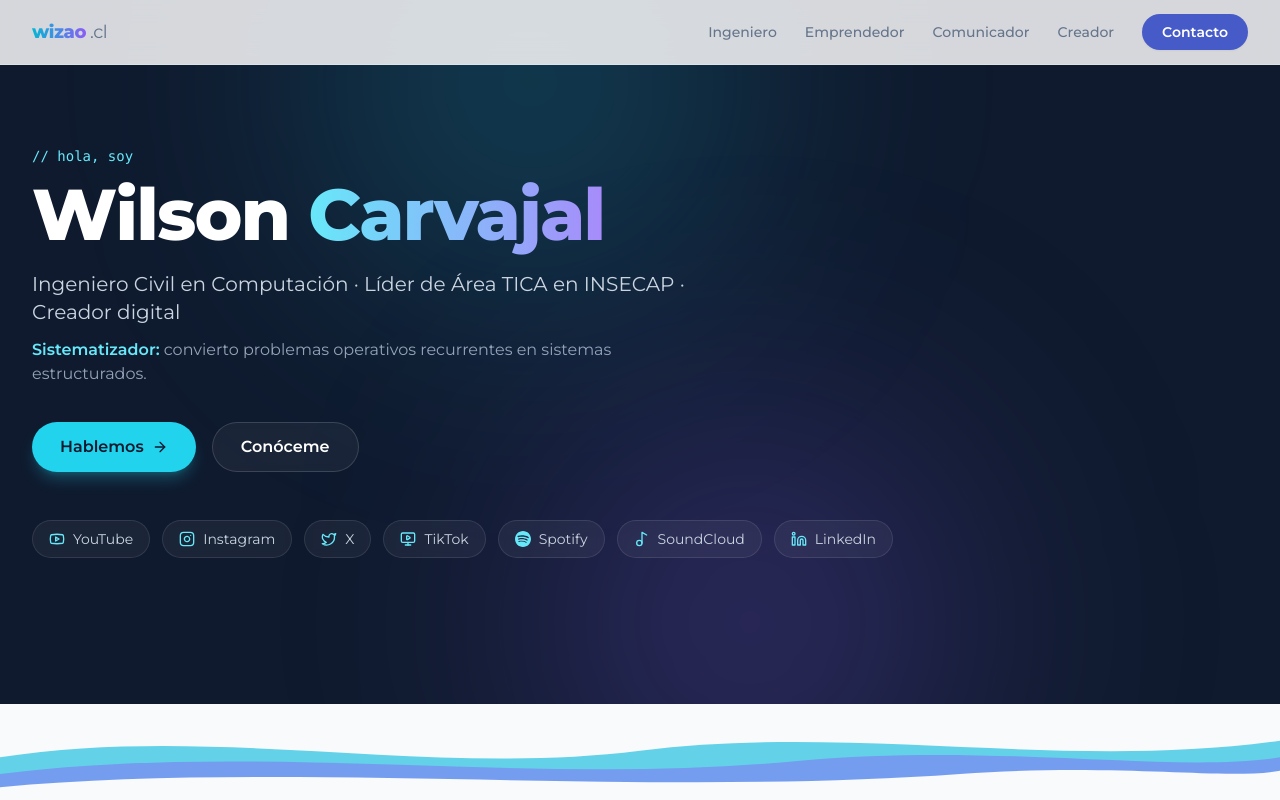
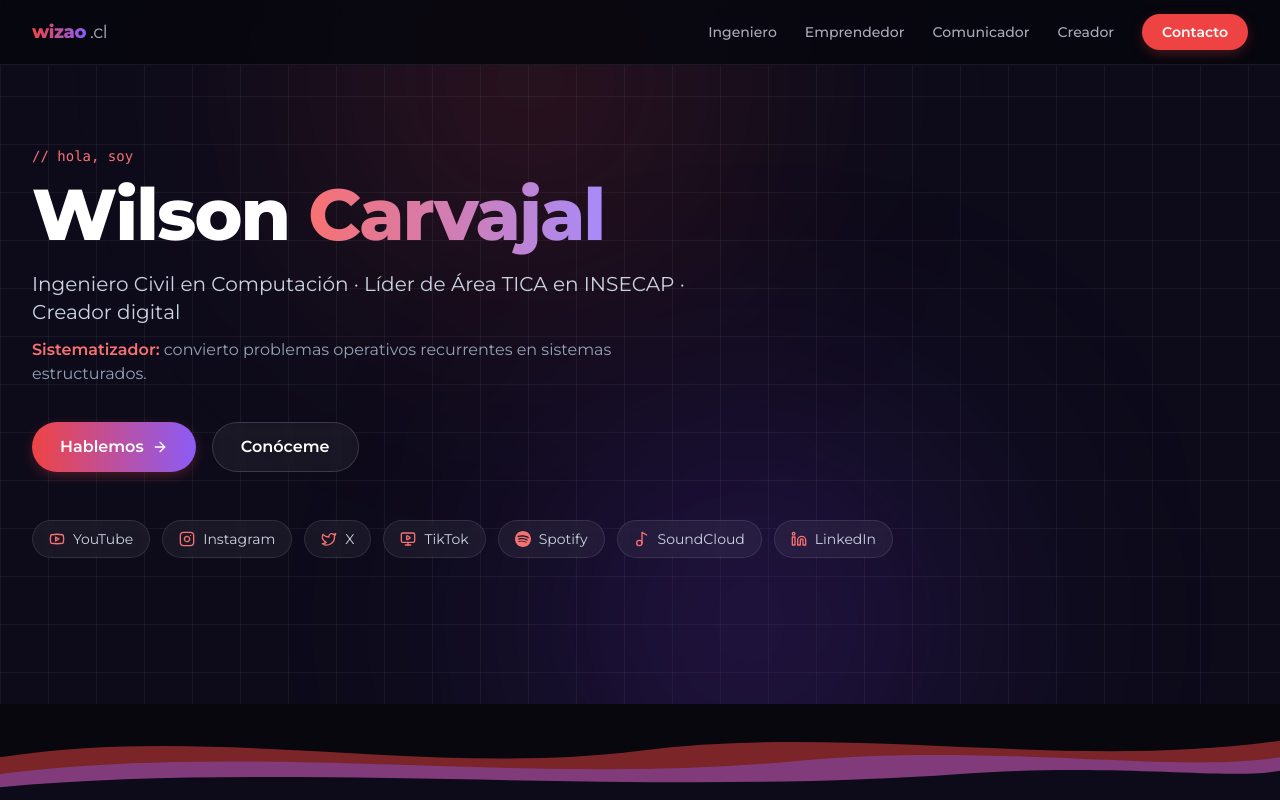
Before and after one commit to wcarvajalinsecap/wizao.cl, a React (Vite) app: page / in a window 1280 px wide. Shown: the top 800 px of the page. Built offline with nearby package versions, Linux system fonts and the light colour scheme.

Commit message:
Paleta rojo/negro/morado: mantiene marca Wizao con pulido de LandingInsecap (ondas, contadores, gradientes)

```diff
--- a/src/App.tsx
+++ b/src/App.tsx
@@ -64,9 +64,9 @@
     icon: Code2,
     title: "El Ingeniero",
     desc: "Líder de Área TICA en INSECAP S.p.A. — OTEC chilena con 16 años, 13+ sucursales, regulada por SENCE. Convierto problemas operativos recurrentes en sistemas estructurados.",
-    accent: "text-cyan-500",
-    iconBg: "bg-cyan-50 text-cyan-600",
-    border: "hover:border-cyan-300",
+    accent: "text-red-400",
+    iconBg: "bg-red-500/10 text-red-400",
+    border: "hover:border-red-500/50",
     items: [
       { icon: Briefcase, title: "Rol actual", text: "Líder de Área TICA en INSECAP S.p.A. — equipo de 4: Luis (TMS/Moodle), Renato (arquitectura e infraestructura), Ernes (TMS/TMS Plus/SAP) y yo, transversal." },
       { icon: Cpu, title: "Stack", text: ".NET (4.7.2 → moderno) · Entity Framework · Razor MVC · SQL Server · Azure (IIS, Blob, VMs, NSG) · NestJS + Prisma + PostgreSQL · Hetzner · Vultr" },
@@ -86,9 +86,9 @@
     icon: Rocket,
     title: "El Emprendedor",
     desc: "Proyectos donde la tecnología resuelve problemas reales: de la comparación de compras a la analítica de reclamos.",
-    accent: "text-violet-500",
-    iconBg: "bg-violet-50 text-violet-600",
-    border: "hover:border-violet-300",
+    accent: "text-violet-400",
+    iconBg: "bg-violet-500/10 text-violet-400",
+    border: "hover:border-violet-500/50",
     items: [
       { icon: Sparkles, title: "COTIZA", text: "Plataforma formal de comparación de procesos de compra — 14 entidades, plan de 7 fases." },
       { icon: MessageSquareText, title: "Analítica de reclamos", text: "8 canales de WhatsApp, ~18.000 mensajes → dashboard HTML + PPT accionable." },
@@ -102,9 +102,9 @@
     icon: Mic,
     title: "El Comunicador",
     desc: "Divulgo lo que sé: capacitación, industria, tecnología y el futuro del trabajo.",
-    accent: "text-sky-500",
-    iconBg: "bg-sky-50 text-sky-600",
-    border: "hover:border-sky-300",
+    accent: "text-rose-400",
+    iconBg: "bg-rose-500/10 text-rose-400",
+    border: "hover:border-rose-500/50",
     items: [
       { icon: Mic, title: "Podcast", text: "«Hablemos de Capacitación» — conversaciones que transforman experiencias en aprendizaje." },
       { icon: MonitorPlay, title: "Canal INSECAP", text: "@InsecapCapacitacion — contenido educativo técnico, cursos y cápsulas." },
@@ -118,9 +118,9 @@
     icon: Gamepad2,
     title: "El Creador — Wizao",
     desc: "Más de 10 años creando en internet: YouTube, música, gaming y efectos especiales.",
-    accent: "text-fuchsia-500",
-    iconBg: "bg-fuchsia-50 text-fuchsia-600",
-    border: "hover:border-fuchsia-300",
+    accent: "text-fuchsia-400",
+    iconBg: "bg-fuchsia-500/10 text-fuchsia-400",
+    border: "hover:border-fuchsia-500/50",
     items: [
       { icon: Youtube, title: "YouTube", text: "Canal activo desde ~2012: vlogs, efectos especiales, gaming y música." },
       { icon: Music, title: "Música", text: "Disponible en Spotify — Tu Esencia (2020) y más lanzamientos." },
@@ -161,7 +161,7 @@
       <header className="fixed top-0 z-50 w-full border-b border-border/70 bg-background/85 backdrop-blur-md">
         <div className="container flex h-16 items-center justify-between">
           <a href="#top" className="flex items-center gap-1 text-lg font-extrabold tracking-tight">
-            <span className="bg-gradient-to-r from-cyan-500 to-violet-500 bg-clip-text text-transparent">wizao</span>
+            <span className="bg-gradient-to-r from-red-500 to-violet-500 bg-clip-text text-transparent">wizao</span>
             <span className="font-normal text-muted-foreground">.cl</span>
           </a>
           <nav className="hidden items-center gap-7 text-sm font-medium text-muted-foreground md:flex">
@@ -172,7 +172,7 @@
             ))}
             <a
               href="#contacto"
-              className="rounded-full bg-primary px-5 py-2 font-semibold text-primary-foreground shadow-sm transition hover:shadow-md hover:brightness-105"
+              className="rounded-full bg-primary px-5 py-2 font-semibold text-primary-foreground shadow-cta transition hover:brightness-110"
             >
               Contacto
             </a>
@@ -180,37 +180,37 @@
         </div>
       </header>
 
-      {/* HERO — oscuro con grid, estilo insecap */}
-      <section id="top" className="relative overflow-hidden bg-[#0f1a2e] text-white">
-        <div className="absolute inset-0 bg-grid" />
-        <div className="pointer-events-none absolute -top-32 left-1/4 h-[420px] w-[420px] rounded-full bg-cyan-400/20 blur-[130px]" />
-        <div className="pointer-events-none absolute -bottom-32 right-1/4 h-[420px] w-[420px] rounded-full bg-violet-500/25 blur-[130px]" />
+      {/* HERO — negro profundo con glow rojo/morado */}
+      <section id="top" className="relative overflow-hidden bg-[#0d0b1a] text-white">
+        <div className="absolute inset-0 bg-grid-dark" />
+        <div className="pointer-events-none absolute -top-32 left-1/4 h-[420px] w-[420px] rounded-full bg-red-500/15 blur-[130px]" />
+        <div className="pointer-events-none absolute -bottom-32 right-1/4 h-[420px] w-[420px] rounded-full bg-violet-600/20 blur-[130px]" />
         <div className="container relative flex min-h-[88vh] flex-col justify-center py-28">
           <motion.div initial={{ opacity: 0, y: 20 }} animate={{ opacity: 1, y: 0 }} transition={{ duration: 0.6 }}>
-            <p className="font-mono text-sm text-cyan-300">// hola, soy</p>
+            <p className="font-mono text-sm text-red-400">// hola, soy</p>
             <h1 className="mt-3 text-5xl font-extrabold leading-tight tracking-tight md:text-7xl">
               Wilson{" "}
-              <span className="bg-gradient-to-r from-cyan-300 to-violet-400 bg-clip-text text-transparent">
+              <span className="bg-gradient-to-r from-red-400 to-violet-400 bg-clip-text text-transparent">
                 Carvajal
               </span>
             </h1>
             <p className="mt-5 max-w-2xl text-lg text-slate-300 md:text-xl">
               Ingeniero Civil en Computación · Líder de Área TICA en INSECAP · Creador digital
             </p>
-            <p className="mt-3 max-w-2xl text-muted-foreground text-slate-400">
-              <span className="font-semibold text-cyan-300">Sistematizador:</span> convierto problemas
+            <p className="mt-3 max-w-2xl text-slate-400">
+              <span className="font-semibold text-red-400">Sistematizador:</span> convierto problemas
               operativos recurrentes en sistemas estructurados.
             </p>
             <div className="mt-9 flex flex-wrap gap-4">
               <a
                 href="#contacto"
-                className="inline-flex items-center gap-2 rounded-full bg-cyan-400 px-7 py-3 font-semibold text-[#0f1a2e] shadow-lg shadow-cyan-400/25 transition hover:bg-cyan-300"
+                className="inline-flex items-center gap-2 rounded-full bg-gradient-to-r from-red-500 to-violet-500 px-7 py-3 font-semibold text-white shadow-cta transition hover:brightness-110"
               >
                 Hablemos <ArrowRight className="h-4 w-4" />
               </a>
               <a
                 href="#ingeniero"
-                className="inline-flex items-center gap-2 rounded-full border border-white/15 bg-white/5 px-7 py-3 font-semibold backdrop-blur-sm transition hover:border-cyan-300/50 hover:text-cyan-200"
+                className="inline-flex items-center gap-2 rounded-full border border-white/15 bg-white/5 px-7 py-3 font-semibold backdrop-blur-sm transition hover:border-red-400/50 hover:text-red-200"
               >
                 Conóceme
               </a>
@@ -222,9 +222,9 @@
                   href={s.href}
                   target="_blank"
                   rel="noopener noreferrer"
-                  className="inline-flex items-center gap-2 rounded-full border border-white/10 bg-white/5 px-4 py-2 text-sm text-slate-300 backdrop-blur-sm transition hover:border-cyan-300/40 hover:text-white"
+                  className="inline-flex items-center gap-2 rounded-full border border-white/10 bg-white/5 px-4 py-2 text-sm text-slate-300 backdrop-blur-sm transition hover:border-red-400/40 hover:text-white"
                 >
-                  <s.icon className="h-4 w-4 text-cyan-300" />
+                  <s.icon className="h-4 w-4 text-red-400" />
                   {s.name}
                 </a>
               ))}
@@ -233,11 +233,11 @@
         </div>
       </section>
 
-      {/* ONDA — transición hero oscuro → secciones claras (Wave Rule de INSECAP) */}
+      {/* ONDA — transición hero → stats (Wave Rule) */}
       <WaveDivider className="-mb-px" />
 
-      {/* STATS — banda gradiente con contadores animados (estilo insecap) */}
-      <section className="relative overflow-hidden bg-gradient-to-r from-[#2952cc] via-[#485CC7] to-[#00B8DE]">
+      {/* STATS — banda gradiente rojo → morado con contadores animados */}
+      <section className="relative overflow-hidden bg-gradient-to-r from-red-800 via-red-500 to-violet-600">
         <div className="container grid grid-cols-2 gap-6 py-14 md:grid-cols-4">
           {stats.map((s, i) => (
             <motion.div
@@ -260,9 +260,9 @@
         </div>
       </section>
 
-      {/* FACETAS — secciones claras con tarjetas blancas */}
+      {/* FACETAS — tarjetas oscuras con acentos rojo/morado */}
       {facets.map((f, idx) => (
-        <section key={f.id} id={f.id} className={`py-24 ${idx % 2 === 1 ? "bg-secondary/40" : "bg-background"}`}>
+        <section key={f.id} id={f.id} className={`py-24 ${idx % 2 === 1 ? "bg-card/40" : "bg-background"}`}>
           <div className="container">
             <motion.div {...fadeUp}>
               <span className={`font-mono text-xs font-semibold uppercase tracking-wider ${f.accent}`}>
@@ -281,7 +281,7 @@
                   key={i}
                   {...fadeUp}
                   transition={{ duration: 0.4, delay: (i % 3) * 0.07 }}
-                  className={`group rounded-2xl border border-border bg-card p-6 shadow-sm transition hover:-translate-y-1 hover:shadow-md ${f.border}`}
+                  className={`group rounded-2xl border border-border bg-card p-6 shadow-card transition hover:-translate-y-1 hover:shadow-hover ${f.border}`}
                 >
                   <span className={`inline-flex h-11 w-11 items-center justify-center rounded-xl ${f.iconBg}`}>
                     <item.icon className="h-5 w-5" />
@@ -311,21 +311,21 @@
         </section>
       ))}
 
-      {/* CONTACTO — CTA oscuro estilo insecap */}
+      {/* CONTACTO — CTA con gradiente rojo/morado */}
       <section id="contacto" className="py-24">
         <div className="container">
           <motion.div
             {...fadeUp}
-            className="relative overflow-hidden rounded-3xl bg-gradient-to-br from-[#0f1a2e] via-[#16294a] to-[#1e3a5f] px-8 py-16 text-center text-white md:py-20"
+            className="relative overflow-hidden rounded-3xl bg-gradient-to-br from-[#150d24] via-[#3b0d1a] to-[#1e1035] px-8 py-16 text-center text-white md:py-20"
           >
-            <div className="absolute inset-0 bg-grid opacity-60" />
-            <div className="pointer-events-none absolute -top-24 left-1/2 h-72 w-72 -translate-x-1/2 rounded-full bg-cyan-400/20 blur-[100px]" />
+            <div className="absolute inset-0 bg-grid-dark opacity-60" />
+            <div className="pointer-events-none absolute -top-24 left-1/2 h-72 w-72 -translate-x-1/2 rounded-full bg-red-500/20 blur-[100px]" />
             <div className="relative">
-              <span className="font-mono text-xs font-semibold uppercase tracking-wider text-cyan-300">
+              <span className="font-mono text-xs font-semibold uppercase tracking-wider text-red-400">
                 Contacto
               </span>
               <h2 className="mt-3 text-4xl font-extrabold tracking-tight md:text-5xl">
-                Hablemos <span className="text-cyan-300">🤝</span>
+                Hablemos <span className="text-red-400">🤝</span>
               </h2>
               <p className="mx-auto mt-4 max-w-xl text-slate-300">
                 ¿Proyecto, colaboración, podcast, música o simplemente saludar? Mi inbox está abierto.
@@ -333,7 +333,7 @@
               <div className="mt-9">
                 <a
                   href="mailto:hola@wizao.cl"
-                  className="inline-flex items-center gap-2 rounded-full bg-cyan-400 px-8 py-4 text-lg font-bold text-[#0f1a2e] shadow-lg shadow-cyan-400/30 transition hover:bg-cyan-300"
+                  className="inline-flex items-center gap-2 rounded-full bg-gradient-to-r from-red-500 to-violet-500 px-8 py-4 text-lg font-bold text-white shadow-cta transition hover:brightness-110"
                 >
                   <Mail className="h-5 w-5" /> hola@wizao.cl
                 </a>
@@ -343,12 +343,12 @@
         </div>
       </section>
 
-      {/* FOOTER — gradiente navy */}
-      <footer className="bg-gradient-to-br from-[#0f1a2e] via-[#16294a] to-[#1e3a5f] py-10 text-center text-sm text-slate-400">
+      {/* FOOTER — gradiente negro → rojo oscuro → morado oscuro */}
+      <footer className="bg-gradient-to-br from-[#0d0b1a] via-[#2d0a12] to-[#1e1035] py-10 text-center text-sm text-slate-400">
         <div className="container">
           <p>
-            wizao.cl — Wilson Carvajal Rozas · Hecho con <span className="text-cyan-300">🤖</span> y{" "}
-            <span className="text-violet-300">☕</span>
+            wizao.cl — Wilson Carvajal Rozas · Hecho con <span className="text-red-400">🤖</span> y{" "}
+            <span className="text-violet-400">☕</span>
           </p>
         </div>
       </footer>
--- a/src/components/WaveDivider.tsx
+++ b/src/components/WaveDivider.tsx
@@ -1,6 +1,6 @@
 /**
- * Separador de ondas entre secciones — copiado del patrón de LandingInsecap.
- * Conecta secciones sin cortes duros: cyan + violeta + cierre contra el fondo.
+ * Separador de ondas entre secciones — patrón de LandingInsecap con paleta Wizao.
+ * Rojo + morado sobre negro.
  */
 const WaveDivider = ({ className = "" }: { className?: string }) => (
   <div className={`w-full pointer-events-none ${className}`}>
@@ -13,17 +13,17 @@
     >
       <path
         d="M0,80 C240,30 480,110 720,70 C960,30 1200,100 1440,55 L1440,150 L0,150 Z"
-        fill="#00B8DE"
-        opacity="0.6"
+        fill="#ef4444"
+        opacity="0.5"
       />
       <path
         d="M0,105 C300,55 600,125 900,85 C1120,58 1320,105 1440,80 L1440,150 L0,150 Z"
-        fill="#8B5CF6"
-        opacity="0.45"
+        fill="#8b5cf6"
+        opacity="0.4"
       />
       <path
         d="M0,125 C320,85 720,140 1080,105 C1260,88 1380,115 1440,100 L1440,150 L0,150 Z"
-        fill="#f8fafb"
+        fill="#0d0b1a"
       />
     </svg>
   </div>
--- a/src/index.css
+++ b/src/index.css
@@ -4,44 +4,44 @@
 
 @layer base {
   :root {
-    /* Wizao Design System — base INSECAP (limpio y bonito) + violeta de marca */
-    --background: 210 20% 98%;
-    --foreground: 222 65% 15%;
-    --card: 0 0% 100%;
-    --card-foreground: 222 65% 15%;
-    --popover: 0 0% 100%;
-    --popover-foreground: 222 65% 15%;
-    --primary: 231 54% 53%;
+    /* Wizao Design System — paleta rojo / negro / morado */
+    --background: 240 30% 4%;
+    --foreground: 0 0% 98%;
+    --card: 240 25% 7%;
+    --card-foreground: 0 0% 98%;
+    --popover: 240 25% 6%;
+    --popover-foreground: 0 0% 98%;
+    --primary: 0 84% 60%;
     --primary-foreground: 0 0% 100%;
-    --secondary: 190 100% 44%;
-    --secondary-foreground: 0 0% 100%;
-    --muted: 210 20% 96%;
-    --muted-foreground: 215 16% 47%;
+    --secondary: 240 20% 12%;
+    --secondary-foreground: 0 0% 98%;
+    --muted: 240 15% 14%;
+    --muted-foreground: 240 10% 70%;
     --accent: 262 80% 62%;
     --accent-foreground: 0 0% 100%;
     --destructive: 0 84% 60%;
     --destructive-foreground: 0 0% 100%;
-    --border: 214 32% 91%;
-    --input: 214 32% 91%;
-    --ring: 231 54% 53%;
-    --radius: 0.5rem;
+    --border: 240 15% 16%;
+    --input: 240 15% 16%;
+    --ring: 0 84% 60%;
+    --radius: 0.75rem;
 
-    /* Marca Wizao */
-    --wizao-cyan: 190 100% 44%;
+    /* Marca Wizao — rojo / negro / morado */
+    --wizao-red: 0 84% 60%;
+    --wizao-red-deep: 0 70% 40%;
     --wizao-violet: 262 80% 62%;
     --wizao-violet-dim: 262 60% 50%;
-    --wizao-blue: 231 54% 53%;
-    --wizao-ink: 222 65% 15%;
+    --wizao-ink: 0 0% 98%;
 
-    /* Sombras estilo insecap */
-    --shadow-card: 0 4px 20px -4px hsl(231 54% 53% / 0.1);
-    --shadow-hover: 0 8px 30px -4px hsl(222 65% 28% / 0.15);
-    --shadow-cta: 0 4px 14px -2px hsl(190 100% 44% / 0.35);
+    /* Sombras */
+    --shadow-card: 0 4px 20px -4px hsl(0 84% 60% / 0.12);
+    --shadow-hover: 0 8px 30px -4px hsl(262 80% 62% / 0.18);
+    --shadow-cta: 0 4px 14px -2px hsl(0 84% 60% / 0.35);
 
     /* Gradientes */
-    --gradient-hero: linear-gradient(135deg, hsl(222 65% 10%) 0%, hsl(222 65% 18%) 100%);
-    --gradient-cta: linear-gradient(135deg, hsl(190 100% 44%) 0%, hsl(190 100% 55%) 100%);
-    --gradient-footer: linear-gradient(135deg, hsl(190 100% 35%) 0%, hsl(231 54% 45%) 50%, hsl(231 54% 30%) 100%);
+    --gradient-hero: linear-gradient(135deg, hsl(240 30% 3%) 0%, hsl(260 40% 7%) 100%);
+    --gradient-cta: linear-gradient(135deg, hsl(0 84% 55%) 0%, hsl(262 80% 55%) 100%);
+    --gradient-footer: linear-gradient(135deg, hsl(240 30% 4%) 0%, hsl(0 70% 22%) 50%, hsl(262 70% 22%) 100%);
   }
 }
 
@@ -87,11 +87,11 @@
   border-radius: 4px;
 }
 ::-webkit-scrollbar-thumb:hover {
-  background: hsl(var(--wizao-cyan));
+  background: hsl(var(--wizao-red));
 }
 
 /* selección */
 ::selection {
-  background: hsl(var(--wizao-cyan) / 0.25);
-  color: hsl(var(--wizao-ink));
+  background: hsl(var(--wizao-red) / 0.3);
+  color: white;
 }
--- a/tailwind.config.ts
+++ b/tailwind.config.ts
@@ -51,11 +51,10 @@
           foreground: "hsl(var(--card-foreground))",
         },
         wizao: {
-          cyan: "hsl(var(--wizao-cyan))",
+          red: "hsl(var(--wizao-red))",
           violet: "hsl(var(--wizao-violet))",
-          "cyan-dim": "hsl(var(--wizao-cyan-dim))",
+          "red-deep": "hsl(var(--wizao-red-deep))",
           "violet-dim": "hsl(var(--wizao-violet-dim))",
-          blue: "hsl(var(--wizao-blue))",
           ink: "hsl(var(--wizao-ink))",
         },
       },
```
